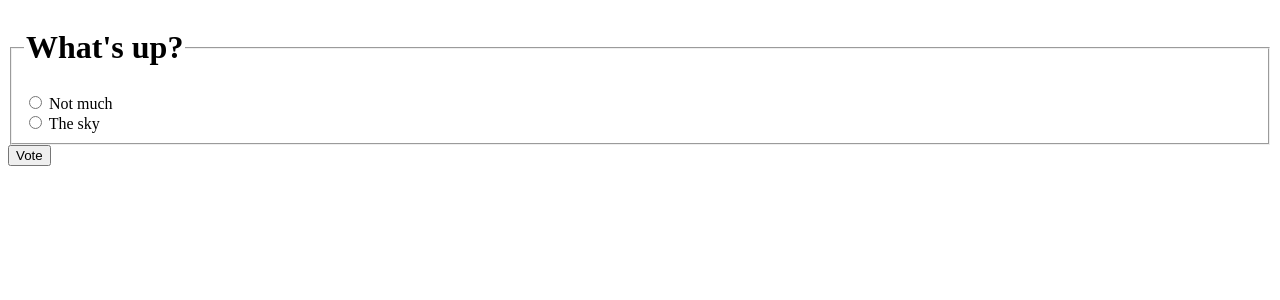
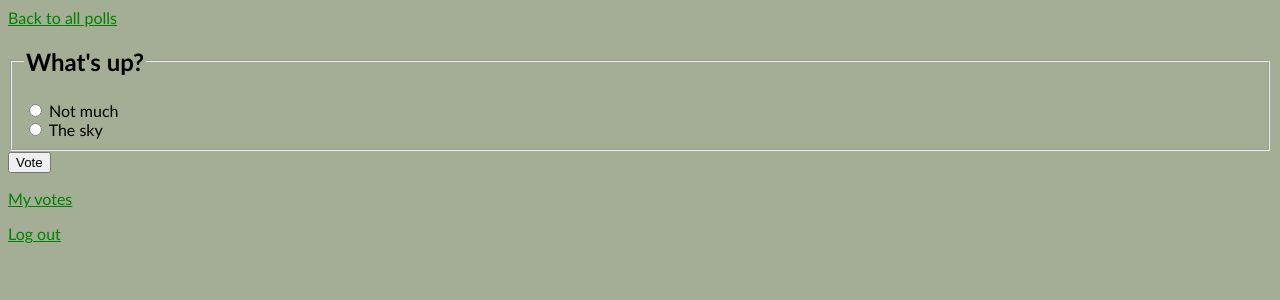
Before and after one commit to suvithkl/cybersecbase-project, a Django app: page /polls/1/ in a window 1280 px wide. Shown: the top 300 px of the page. Run offline with Django 4.2, Linux system fonts and the light colour scheme; data comes from the database, SQL or seed files in the repository; both versions use the stored data as it was after the commit.

Commit message:
added needed functionality

```diff
--- a/mysite/urls.py
+++ b/mysite/urls.py
@@ -18,6 +18,7 @@ from django.contrib import admin
 from django.urls import include, path
 
 urlpatterns = [
-    path("polls/", include("polls.urls")),
+    path("polls/", include("polls.urls", namespace="polls")),
+    path("polls/", include("django.contrib.auth.urls")),
     path('admin/', admin.site.urls),
 ]
--- a/polls/models.py
+++ b/polls/models.py
@@ -1,5 +1,6 @@
 import datetime
 from django.contrib import admin
+from django.contrib.auth.models import User
 from django.db import models
 from django.utils import timezone
 
@@ -30,3 +31,17 @@ class Choice(models.Model):
 
     def __str__(self):
         return self.choice_text
+
+
+class Account(models.Model):
+    user = models.OneToOneField(User, on_delete=models.CASCADE)
+    last_poll_id = models.IntegerField(default=0)
+
+
+class Vote(models.Model):
+    user = models.ForeignKey(User, on_delete=models.CASCADE)
+    choice = models.ForeignKey(Choice, on_delete=models.CASCADE)
+    vote_time = models.DateTimeField(auto_now_add=True)
+
+    class Meta:
+        unique_together = ('user', 'choice')
--- a/polls/static/polls/style.css
+++ b/polls/static/polls/style.css
@@ -1,7 +1,22 @@
-li a {
+html{
+    font-family: 'Gill Sans', 'Gill Sans MT', Calibri, 'Trebuchet MS', sans-serif;
+}
+
+a:link {
     color: green;
+    font-family: inherit;
+}
+
+a:visited {
+    color: rgb(1, 90, 1);
+    font-family: inherit;
 }
 
 body {
-    background: white url("images/background.png") no-repeat;
+    background-color: rgb(163, 174, 148);
+    font-family: inherit;
 }
+
+p {
+    font-family: inherit;
+}
--- a/polls/templates/polls/detail.html
+++ b/polls/templates/polls/detail.html
@@ -3,14 +3,18 @@
 
   <head>
     <title>Vote on Poll</title>
+    {% load static %}
+    <link rel="stylesheet" href="{% static 'polls/style.css' %}">
   </head>
 
   <body>
 
-    <form action="{% url 'polls:vote' question.id %}" method="post">
+    <a href="{% url 'polls:index' %}">Back to all polls</a>
+
+    <form action="{% url 'polls:vote' question.id %}" method="POST">
       {% csrf_token %}
       <fieldset>
-        <legend><h1>{{ question.question_text }}</h1></legend>
+        <legend><h2>{{ question.question_text }}</h2></legend>
         {% if error_message %}<p><strong>{{ error_message }}</strong></p>{% endif %}
         {% for choice in question.choice_set.all %}
           <input type="radio" name="choice" id="choice{{ forloop.counter }}" value="{{ choice.id }}">
@@ -20,6 +24,11 @@
       <input type="submit" value="Vote">
     </form>
 
+    <p></p>
+    <a href="{% url 'polls:votes' %}">My votes</a>
+    <p></p>
+    <a href="{% url 'polls:logout' %}">Log out</a>
+
   </body>
 
 </html>
--- a/polls/urls.py
+++ b/polls/urls.py
@@ -5,11 +5,19 @@ from . import views
 app_name = "polls"
 urlpatterns = [
     # ex: /polls/
-    path("", views.IndexView.as_view(), name="index"),
+    path("", views.index, name="index"),
+    # ex: /polls/login/
+    path("login/", views.login_view, name="login"),
+    # ex: /polls/logout/
+    path("logout/", views.register, name="register"),
+    # ex: /polls/register/
+    path("register/", views.logout_view, name="logout"),
     # ex: /polls/5/
     path("<int:pk>/", views.DetailView.as_view(), name="detail"),
     # ex: /polls/5/results/
     path("<int:pk>/results/", views.ResultsView.as_view(), name="results"),
     # ex: /polls/5/vote/
     path("<int:question_id>/vote/", views.vote, name="vote"),
+    #ex: /polls/votes/
+    path("votes/", views.user_votes, name="votes"),
 ]
--- a/polls/views.py
+++ b/polls/views.py
@@ -1,24 +1,76 @@
+from django.contrib import messages
+from django.contrib.auth import authenticate, login, logout
+from django.contrib.auth.models import User
+from django.db import IntegrityError
 from django.http import HttpResponseRedirect
-from django.shortcuts import get_object_or_404, render
+from django.shortcuts import get_object_or_404, render, redirect
 from django.urls import reverse
 from django.utils import timezone
 from django.views import generic
 
-from .models import Choice, Question
+from .models import Account, Choice, Question, Vote
 
 # Create your views here.
 
 
-class IndexView(generic.ListView):
-    template_name = "polls/index.html"
-    context_object_name = "latest_question_list"
+def login_view(request):
+    if request.method == 'POST':
+        username = request.POST['username']
+        password = request.POST['password']
+        user = authenticate(request, username=username, password=password)
+        if user is not None:
+            login(request, user)
+            return redirect('polls:index')
+        else:
+            messages.error(request,'Username or password is not correct.')
+            return redirect('polls:login')
+    else:
+        return render(request, "polls/login.html")
 
-    def get_queryset(self):
-        """
-        Return the last five published questions (not including those set to be
-        published in the future).
-        """
-        return Question.objects.filter(pub_date__lte=timezone.now()).order_by("-pub_date")[:5]
+
+def register(request):
+    if request.method == 'POST':
+        username = request.POST['username']
+        password = request.POST['password']
+        try:
+            user = User.objects.create_user(username=username, password=password)
+            Account.objects.create(user=user)
+            user = authenticate(request, username=username, password=password)
+            if user is not None:
+                login(request, user)
+                return redirect('polls:index')
+        except IntegrityError:
+            messages.error(request, 'This username is already in use.')
+            return redirect('polls:login')
+    return render(request, "polls/login.html")
+
+
+def logout_view(request):
+    logout(request)
+    return redirect('polls:login')
+
+
+#@login_required
+def index(request):
+    if not request.user.is_authenticated:
+        return redirect('polls:login')
+    term = request.GET.get('search', '')
+    if term:
+        questions = Question.objects.filter(question_text__contains=term)
+        if not questions:
+            messages.error(request, 'No polls matched your search.')
+    else:
+        questions = Question.objects.none()
+    latest_questions = Question.objects.order_by("-pub_date")[:5]
+    context = { "questions": questions, 'latest_questions': latest_questions }
+    return render(request, "polls/index.html", context)
+
+def get_queryset(self):
+    """
+    Return the last five published questions (not including those set to be
+    published in the future).
+    """
+    return Question.objects.filter(pub_date__lte=timezone.now()).order_by("-pub_date")[:5]
 
 
 class DetailView(generic.DetailView):
@@ -44,16 +96,22 @@ def vote(request, question_id):
     except (KeyError, Choice.DoesNotExist):
         # Redisplay the question voting form.
         return render(
-            request,
-            "polls/detail.html",
-            {
+            request, "polls/detail.html", {
                 "question": question,
                 "error_message": "You didn't select a choice.",
-            },
-        )
+        },)
     else:
         selected_choice.votes += 1
         selected_choice.save()
+        vote = Vote(user=request.user, choice=selected_choice)
+        vote.save()
         # Always return an HttpResponseRedirect after successfully dealing POST data.
         # This prevents data from being posted twice if a user hits the Back button.
         return HttpResponseRedirect(reverse("polls:results", args=(question.id,)))
+
+
+def user_votes(request):
+    if not request.user.is_authenticated:
+        return redirect('polls:login')
+    user_votes = Vote.objects.filter(user=request.user).select_related('choice__question')
+    return render(request, 'polls/votes.html', { 'user_votes': user_votes })
```
Also changed, not shown: polls/templates/polls/index.html (+28 -4 lines), polls/templates/polls/login.html (added, +38 -0 lines), polls/templates/polls/results.html (+10 -4 lines), polls/templates/polls/votes.html (added, +27 -0 lines), db.sqlite3, polls/migrations/0002_account.py (added), polls/migrations/0003_vote.py (added), polls/static/polls/images/background.png (deleted).
